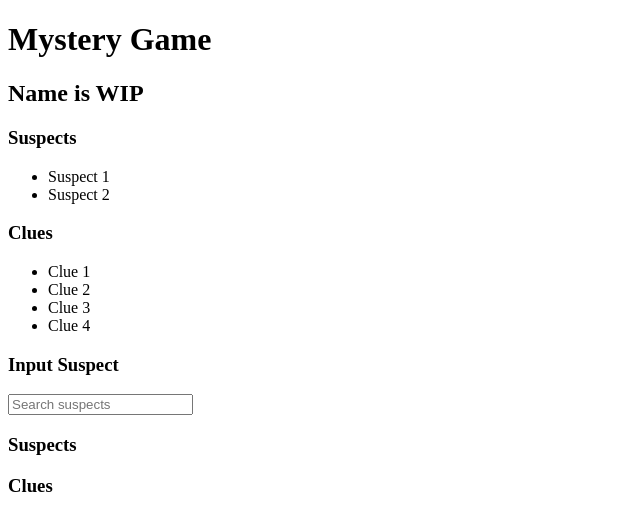
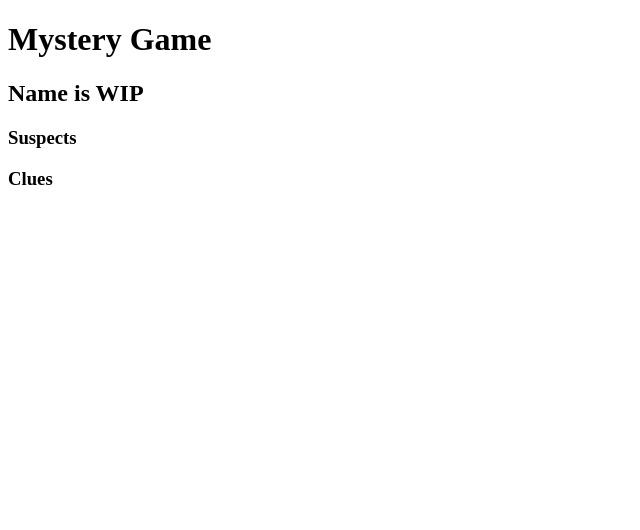
Before and after one commit to Olivia-VFX/Mystery-Game, a plain HTML site: page index.html in a window 1280 px wide. Shown: the whole page, without its empty margins (0-640 px from the left). Drawn offline with Linux system fonts and the light colour scheme.

Commit message:
Update index.html

```diff
--- a/index.html
+++ b/index.html
@@ -9,25 +9,12 @@
     <h2>Name is WIP</h2>
 
     <h3>Suspects</h3>
-    <ul>
-      <li>Suspect 1</li>
-      <li>Suspect 2</li>
-    </ul>
+    <ul id="suspectResults"></ul>
 
     <h3>Clues</h3>
-    <ul>
-      <li>Clue 1</li>
-      <li>Clue 2</li>
-      <li>Clue 3</li>
-      <li>Clue 4</li>
-    </ul>
+    <ul id="cluesResults"></ul>
 
-    <h3>Input Suspect</h3>
-    <input type="text" id="search" placeholder="Search suspects" aria-label="searchInput">
-    <h3>Suspects</h3>
-    <ul id="suspectResults"></ul>
-    <h3>Clues</h3>
-    <ul id="cluesResults"></ul>
+    <div id="resultMessage"></div>
 
     <script src="javascript/test.js"></script>
   </body>
```
